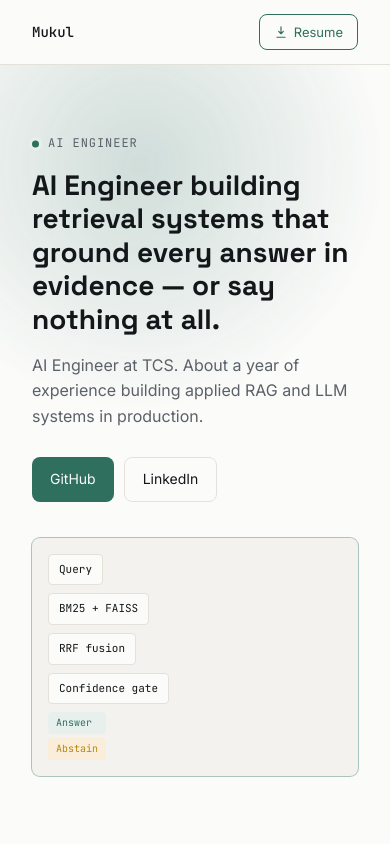
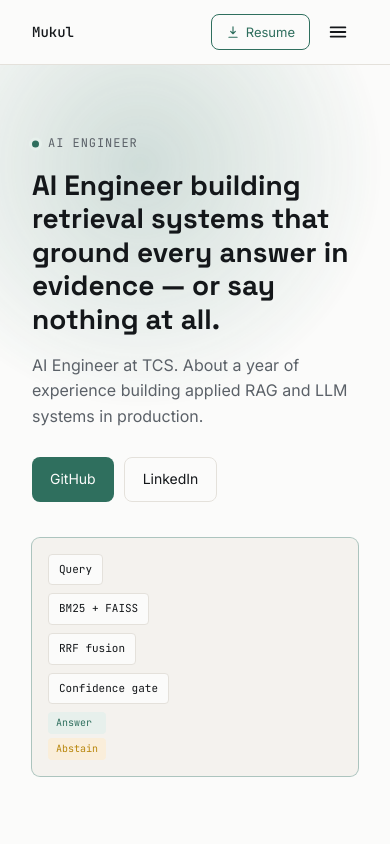
Before and after one commit to vishwakarmamukul8791-code/portfolio, a React (Vite) app in the folder portfolio/: page / in a window 390 px wide. Shown: the top 844 px of the page. Built offline with nearby package versions, Linux system fonts and the light colour scheme.

Commit message:
Add mobile hamburger menu

```diff
--- a/portfolio/src/components/Navbar.css
+++ b/portfolio/src/components/Navbar.css
@@ -52,6 +52,12 @@
   width: 100%;
 }
 
+.navbar__actions {
+  display: flex;
+  align-items: center;
+  gap: 8px;
+}
+
 .navbar__resume {
   display: flex;
   align-items: center;
@@ -69,8 +75,56 @@
   transform: translateY(-1px);
 }
 
+.navbar__toggle {
+  display: none;
+  align-items: center;
+  justify-content: center;
+  width: 40px;
+  height: 40px;
+  color: var(--ink);
+  border-radius: 6px;
+}
+
+.navbar__toggle:hover {
+  background: #F4F2EE;
+}
+
+.navbar__mobile-menu {
+  display: none;
+  border-top: 0.5px solid var(--border);
+  animation: menu-drop 0.18s ease;
+}
+
+@keyframes menu-drop {
+  from { opacity: 0; transform: translateY(-6px); }
+  to { opacity: 1; transform: translateY(0); }
+}
+
+.navbar__mobile-menu ul {
+  display: flex;
+  flex-direction: column;
+}
+
+.navbar__mobile-menu a {
+  display: block;
+  padding: 14px 24px;
+  font-size: 15px;
+  color: var(--ink);
+  border-bottom: 0.5px solid var(--border);
+}
+
+.navbar__mobile-menu a:active {
+  background: var(--accent-bg);
+}
+
 @media (max-width: 720px) {
   .navbar__links {
     display: none;
   }
+  .navbar__toggle {
+    display: flex;
+  }
+  .navbar__mobile-menu {
+    display: block;
+  }
 }
--- a/portfolio/src/components/Navbar.jsx
+++ b/portfolio/src/components/Navbar.jsx
@@ -1,6 +1,8 @@
+import { useState } from "react"
 import "./Navbar.css"
 
 export default function Navbar() {
+  const [open, setOpen] = useState(false)
   const links = [
     { label: "About", href: "#about" },
     { label: "Experience", href: "#experience" },
@@ -9,10 +11,13 @@ export default function Navbar() {
     { label: "Contact", href: "#contact" },
   ]
 
+  const closeMenu = () => setOpen(false)
+
   return (
     <header className="navbar">
       <div className="container navbar__inner">
-        <a href="#top" className="navbar__brand">Mukul</a>
+        <a href="#top" className="navbar__brand" onClick={closeMenu}>Mukul</a>
+
         <nav className="navbar__links" aria-label="Main navigation">
           <ul>
             {links.map((link) => (
@@ -22,6 +27,8 @@ export default function Navbar() {
             ))}
           </ul>
         </nav>
+
+        <div className="navbar__actions">
           <a href="/resume.pdf" download className="navbar__resume">
             <svg width="14" height="14" viewBox="0 0 24 24" fill="none" stroke="currentColor" strokeWidth="2" strokeLinecap="round" strokeLinejoin="round" aria-hidden="true">
               <path d="M12 3v12m0 0l-4-4m4 4l4-4" />
@@ -29,7 +36,37 @@ export default function Navbar() {
             </svg>
             Resume
           </a>
+
+          <button
+            className="navbar__toggle"
+            aria-label={open ? "Close menu" : "Open menu"}
+            aria-expanded={open}
+            onClick={() => setOpen(!open)}
+          >
+            {open ? (
+              <svg width="22" height="22" viewBox="0 0 24 24" fill="none" stroke="currentColor" strokeWidth="2" strokeLinecap="round" aria-hidden="true">
+                <path d="M6 6l12 12M18 6L6 18" />
+              </svg>
+            ) : (
+              <svg width="22" height="22" viewBox="0 0 24 24" fill="none" stroke="currentColor" strokeWidth="2" strokeLinecap="round" aria-hidden="true">
+                <path d="M4 7h16M4 12h16M4 17h16" />
+              </svg>
+            )}
+          </button>
         </div>
+      </div>
+
+      {open && (
+        <nav className="navbar__mobile-menu" aria-label="Mobile navigation">
+          <ul>
+            {links.map((link) => (
+              <li key={link.href}>
+                <a href={link.href} onClick={closeMenu}>{link.label}</a>
+              </li>
+            ))}
+          </ul>
+        </nav>
+      )}
     </header>
   )
 }
```
Lines whose indentation alone changed are shown as unchanged.
